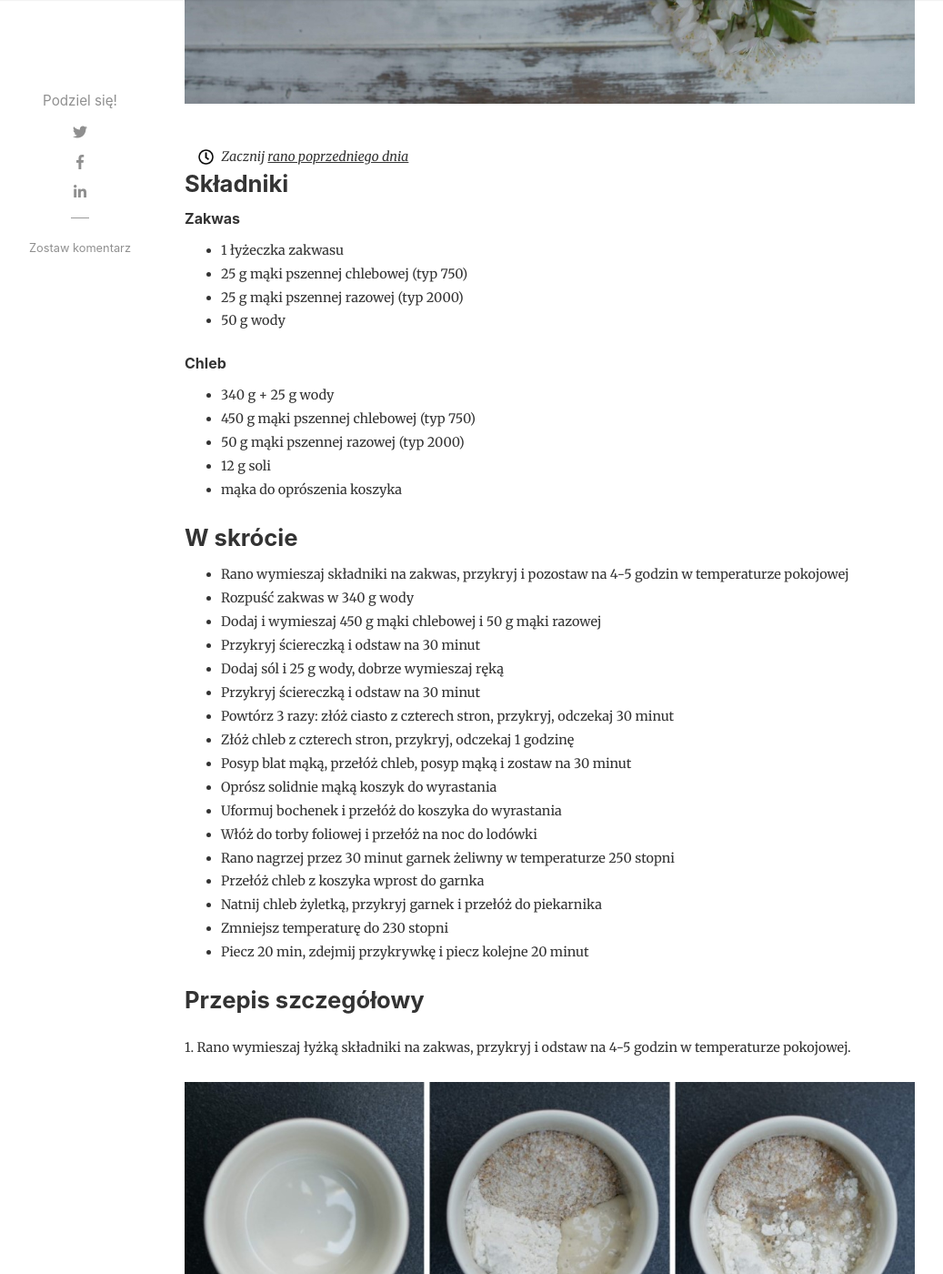
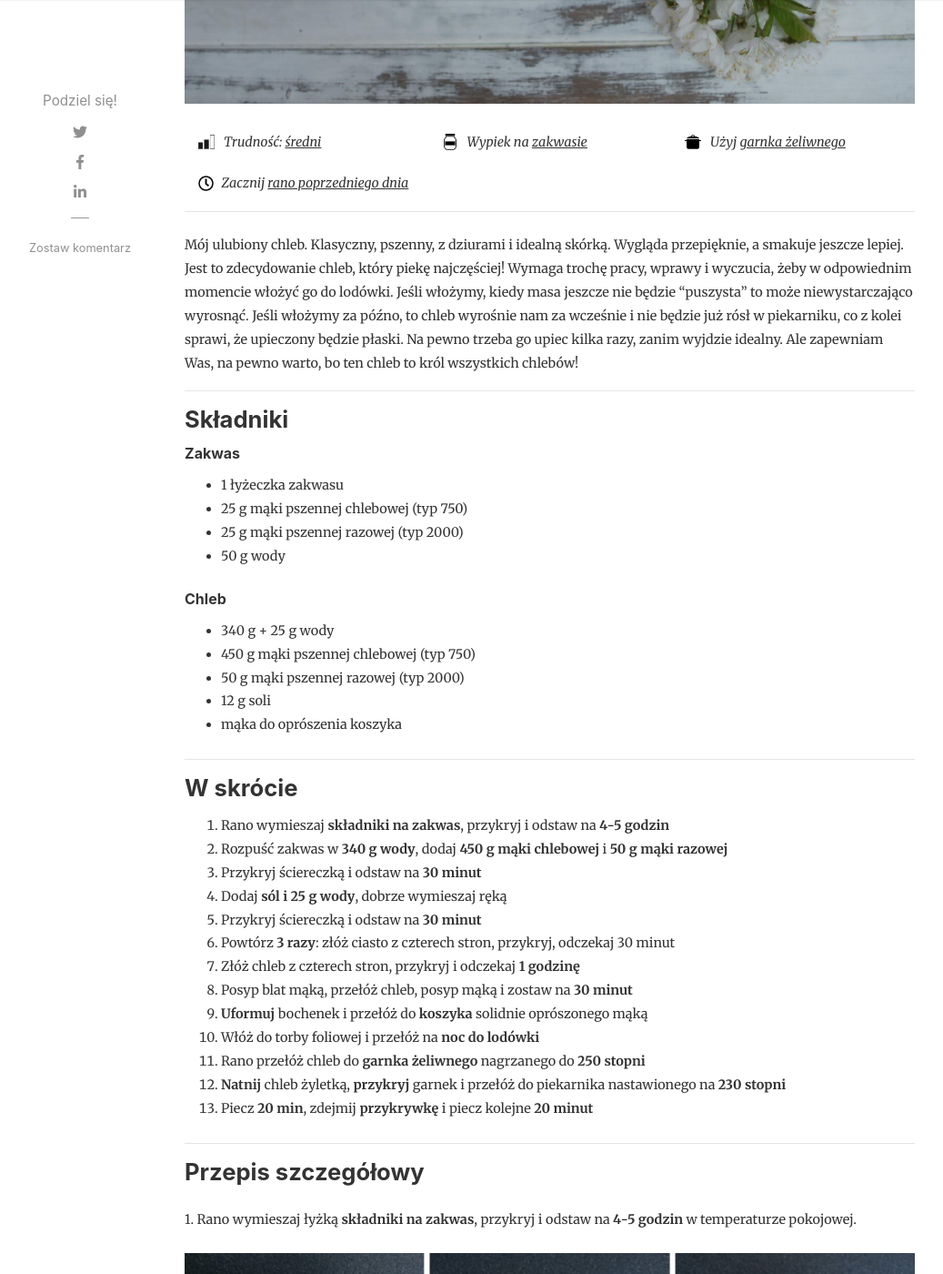
Before and after one commit to leszko/chlebyrolfa.github.io, a Jekyll site: the page built from _posts/2020-05-05-chleb-z-idealna-skorka.md, in a window 1280 px wide and 1400 px high, scrolled down 588 px. Shown: the whole window at 91% size, without its empty margins (82-1119 px from the left). Built offline with Jekyll 4.4.1, drawn with Linux system fonts in a browser that asks for light colours; nearby versions of some CDN libraries; comment, search, counter and statistics services are not loaded; some of the changed text lies outside the part shown.

Commit message:
Add lifting for "Chleb z idealną skórką"

```diff
--- a/_includes/postbox.html
+++ b/_includes/postbox.html
@@ -55,6 +55,8 @@
                            <span class="post-icon"><img src="/assets/images/baking-tray.png" title="Użyj uzyj-kamieniaia"></span>
                         {% elsif post.tags contains "uzyj-blachy" %}
                             <span class="post-icon"><img src="/assets/images/baking-tray.png" title="Użyj blachy"></span>
+                        {% elsif post.tags contains "uzyj-garnka-zeliwnego" %}
+                            <span class="post-icon"><img src="/assets/images/dutch-oven.png" title="Użyj garnka żeliwnego"></span>
                         {% endif %}
                         </div>
                          <div class="col-6 pr-0">
--- a/_layouts/post.html
+++ b/_layouts/post.html
@@ -95,6 +95,8 @@ locale: pl_PL
                             <span class="intro-icon"><img src="/assets/images/baking-tray.png" alt="Uzyj uzyj-kamieniaia"><i>Użyj <u>uzyj-kamieniaia</u></i></span>
                         {% elsif page.tags contains "uzyj-blachy" %}
                             <span class="intro-icon"><img src="/assets/images/baking-tray.png" alt="Uzyj blachy"><i>Użyj <u>blachy</u></i></span>
+                        {% elsif page.tags contains "uzyj-garnka-zeliwnego" %}
+                            <span class="intro-icon"><img src="/assets/images/dutch-oven.png" alt="Uzyj blachy"><i>Użyj <u>garnka żeliwnego</u></i></span>
                         {% endif %}
                       </div>
                     </div>
@@ -161,7 +163,7 @@ locale: pl_PL
                     {% assign sortedCategories = page.categories | sort %}
                     {% for category in sortedCategories %}
                     <li>
-                        <a class="smoothscroll" href="{{site.baseurl}}/categories#{{ category | replace: " ","-" }}" style="pointer-events: none; cursor: default;">{{ category }}</a>
+                        <a class="smoothscroll" href="{{site.baseurl}}/categories#{{ category | replace: " ","-" }}">{{ category }}</a>
                     </li>
                     {% endfor %}
                 </ul>
@@ -174,7 +176,7 @@ locale: pl_PL
                     {% assign sortedTags = page.tags | sort %}
                     {% for tag in sortedTags %}
                     <li>
-                        <a class="smoothscroll" href="{{site.baseurl}}/tags#{{ tag | replace: " ","-" }}" style="pointer-events: none; cursor: default;">#{{ tag }}</a>
+                        <a class="smoothscroll" href="{{site.baseurl}}/tags#{{ tag | replace: " ","-" }}">#{{ tag }}</a>
                     </li>
                     {% endfor %}
                 </ul>
--- a/_posts/2020-05-05-chleb-z-idealna-skorka.md
+++ b/_posts/2020-05-05-chleb-z-idealna-skorka.md
@@ -3,10 +3,18 @@ layout: post
 image:  assets/images/blog/2020-05-05-chleb-z-idealna-skorka/chleb-z-idealna-skorka.jpg
 title: Chleb z idealną skórką
 description: Chleb z idealną skórką, pieczony w garnku. Przepis na chleb z grubą i chrupiącą skórką. Cudowny nocny chleb z garnka z idealnie chrupiącą skórką i mięciutkim środkiem. Wspaniały przepis na domowy chleb pieczony w garnku żeliwnym. Wymaga odrobiny zaangażowania, serca i czasu.
+tags: wypiek-na-zakwasie sredniotrudny-przepis uzyj-garnka-zeliwnego
+categories: chleby
 source-title: VitaLivesFree (Foolproof Sourdough Bread Recipe)
 source-link: https://youtu.be/rxPTdIrsxOw
 when-to-start: rano poprzedniego dnia
 ---
+
+-----
+
+Mój ulubiony chleb. Klasyczny, pszenny, z dziurami i idealną skórką. Wygląda przepięknie, a smakuje jeszcze lepiej. Jest to zdecydowanie chleb, który piekę najczęściej! Wymaga trochę pracy, wprawy i wyczucia, żeby w odpowiednim momencie włożyć go do lodówki. Jeśli włożymy, kiedy masa jeszcze nie będzie "puszysta" to może niewystarczająco wyrosnąć. Jeśli włożymy za późno, to chleb wyrośnie nam za wcześnie i nie będzie już rósł w piekarniku, co z kolei sprawi, że upieczony będzie płaski. Na pewno trzeba go upiec kilka razy, zanim wyjdzie idealny. Ale zapewniam Was, na pewno warto, bo ten chleb to król wszystkich chlebów!
+
+-----
 
 ## Składniki
 
@@ -24,91 +32,79 @@ when-to-start: rano poprzedniego dnia
 * 12 g soli
 * mąka do oprószenia koszyka
 
+-----
+
 ## W skrócie
 
-* Rano wymieszaj składniki na zakwas, przykryj i pozostaw na 4-5 godzin w temperaturze pokojowej
-* Rozpuść zakwas w 340 g wody
-* Dodaj i wymieszaj 450 g mąki chlebowej i 50 g mąki razowej
-* Przykryj ściereczką i odstaw na 30 minut
-* Dodaj sól i 25 g wody, dobrze wymieszaj ręką
-* Przykryj ściereczką i odstaw na 30 minut
-* Powtórz 3 razy: złóż ciasto z czterech stron, przykryj, odczekaj 30 minut
-* Złóż chleb z czterech stron, przykryj, odczekaj 1 godzinę
-* Posyp blat mąką, przełóż chleb, posyp mąką i zostaw na 30 minut
-* Oprósz solidnie mąką koszyk do wyrastania
-* Uformuj bochenek i przełóż do koszyka do wyrastania
-* Włóż do torby foliowej i przełóż na noc do lodówki
-* Rano nagrzej przez 30 minut garnek żeliwny w temperaturze 250 stopni
-* Przełóż chleb z koszyka wprost do garnka
-* Natnij chleb żyletką, przykryj garnek i przełóż do piekarnika
-* Zmniejsz temperaturę do 230 stopni
-* Piecz 20 min, zdejmij przykrywkę i piecz kolejne 20 minut
+1. Rano wymieszaj **składniki na zakwas**, przykryj i odstaw na **4-5 godzin**
+2. Rozpuść zakwas w **340 g wody**, dodaj **450 g mąki chlebowej** i **50 g mąki razowej**
+3. Przykryj ściereczką i odstaw na **30 minut**
+4. Dodaj **sól i 25 g wody**, dobrze wymieszaj ręką
+5. Przykryj ściereczką i odstaw na **30 minut**
+6. Powtórz **3 razy**: złóż ciasto z czterech stron, przykryj, odczekaj 30 minut
+7. Złóż chleb z czterech stron, przykryj i odczekaj **1 godzinę**
+8. Posyp blat mąką, przełóż chleb, posyp mąką i zostaw na **30 minut**
+9. **Uformuj** bochenek i przełóż do **koszyka** solidnie oprószonego mąką
+10. Włóż do torby foliowej i przełóż na **noc do lodówki**
+11. Rano przełóż chleb do **garnka żeliwnego** nagrzanego do **250 stopni**
+12. **Natnij** chleb żyletką, **przykryj** garnek i przełóż do piekarnika nastawionego na **230 stopni**
+13. Piecz **20 min**, zdejmij **przykrywkę** i piecz kolejne **20 minut**
+
+-----
 
 ## Przepis szczegółowy
 
-1\. Rano wymieszaj łyżką składniki na zakwas, przykryj i odstaw na 4-5 godzin w temperaturze pokojowej.
+1\. Rano wymieszaj łyżką **składniki na zakwas**, przykryj i odstaw na **4-5 godzin** w temperaturze pokojowej.
 
 ![Chleb z idealną skórką - Zakwas](/assets/images/blog/2020-05-05-chleb-z-idealna-skorka/chleb-z-idealna-skorka-zakwas.jpg)
 
-2\. W misce rozpuść zakwas w 340 g wody.\\
-3\. Dodaj 450 g mąki pszennej chlebowej i 50 g mąki pszennej razowej.\\
-4\. Wymieszaj najpierw łyżką, a potem ręką.
+2\. W misce rozpuść zakwas w **340 g wody**. Dodaj **450 g mąki pszennej chlebowej** i **50 g mąki pszennej razowej**. Wymieszaj najpierw łyżką, a potem ręką.
 
 ![Chleb z idealną skórką - Przygotowanie ciasta](/assets/images/blog/2020-05-05-chleb-z-idealna-skorka/chleb-z-idealna-skorka-przygotowanie-ciasta.jpg)
 
-5\. Odstaw na 30 minut w temperaturze pokojowej.\\
-6\. Dodaj sól i 25 g wody.\\
-7\. Dobrze zagnieć ręką przez około 5 minut.\\
-8\. Przykryj ściereczką i odstaw na 30 minut w temperaturze pokojowej.
+3\. Przykryj ściereczką i odstaw na **30 minut** w temperaturze pokojowej.\\
+4\. Dodaj **sól i 25 g wody**. Dobrze zagnieć ręką przez około **5 minut**.\\
+5\. Przykryj ściereczką i odstaw na **30 minut** w temperaturze pokojowej.
 
 ![Chleb z idealną skórką - Ugniatanie](/assets/images/blog/2020-05-05-chleb-z-idealna-skorka/chleb-z-idealna-skorka-ugniatanie.jpg)
 
-9\. Trzy razy powtórz ten sam cykl czynności:
+6\. **Trzy razy** powtórz ten sam cykl czynności:
 - zwilżoną ręką pociągnij za każdy z czterech boków ciasta i złóż je do środka
 - przykryj ściereczką
 - odstaw na 30 minut w temperaturze pokojowej
 
 ![Chleb z idealną skórką - Przekładanie](/assets/images/blog/2020-05-05-chleb-z-idealna-skorka/chleb-z-idealna-skorka-przekladanie.jpg)
 
-10\. Przełóż jeszcze raz ciasto tak jak w poprzednim kroku, ale tym razem odstaw je przykryte ściereczką na 1 godzinę.\\
-11\. Ciasto powinno być lekko "puchate", a jeśli takie nie jest, to powtórz poprzedni krok jeszcze raz.\\
-12\. Oprósz blat mąką i przełóż ciasto.\\
-13\. Posyp chleb mąką i poczekaj 30 minut.
+7\. **Przełóż jeszcze raz** ciasto tak jak w poprzednim kroku, ale tym razem odstaw je przykryte ściereczką na **1 godzinę**. Po tym czasie ciasto powinno być lekko "puchate". Jeśli takie nie jest, to powtórz poprzedni krok jeszcze raz.\\
+8\. Oprósz blat mąką i przełóż ciasto. Posyp je mąką i poczekaj **30 minut**.
 
 ![Chleb z idealną skórką - Posypanie](/assets/images/blog/2020-05-05-chleb-z-idealna-skorka/chleb-z-idealna-skorka-posypanie.jpg)
 
-14\. Zacznij formowanie bochenka od złożenia czterech stron chleba do środka.
+9\. Zacznij **formowanie bochenka** od złożenia czterech stron chleba do środka.
 
 ![Chleb z idealną skórką - Formowanie pierwsze](/assets/images/blog/2020-05-05-chleb-z-idealna-skorka/chleb-z-idealna-skorka-formowanie-pierwsze.jpg)
 
-15\. Następnie przesuń kilka razy bochenek po blacie, żeby wytworzyć napięcie.
+Następnie przesuń kilka razy bochenek po blacie, żeby wytworzyć napięcie.
 
 ![Chleb z idealną skórką - Formowanie drugie](/assets/images/blog/2020-05-05-chleb-z-idealna-skorka/chleb-z-idealna-skorka-formowanie-drugie.jpg)
 
-16\. Wreszcie obracając rękami uformuj okrągły bochenek.
+Wreszcie obracając rękami uformuj okrągły bochenek.
 
 ![Chleb z idealną skórką - Formowanie trzecie](/assets/images/blog/2020-05-05-chleb-z-idealna-skorka/chleb-z-idealna-skorka-formowanie-trzecie.jpg)
 
-17\. Posyp solidnie mąką koszyk do wyrastania chleba.\\
-18\. Przełóż bochenek do koszyka i oprósz mąką.
+Posyp solidnie mąką koszyk do wyrastania chleba i Przełóż do niego uformowany bochenek.
 
 ![Chleb z idealną skórką - Wyrastanie](/assets/images/blog/2020-05-05-chleb-z-idealna-skorka/chleb-z-idealna-skorka-wyrastanie.jpg)
 
-19\. Włóż koszyk z chlebem do torby foliowej i umieść na noc w lodówce.\\
-20\. Rano nagrzej przez 30 minut przykryty garnek żeliwny w temperaturze 250 stopni.\\
-21\. Wyjmij chleb z lodówki i wyciągnij go z torby foliowej.
+10\. Włóż koszyk z chlebem do **torby foliowej** i umieść na **noc w lodówce**.\\
+11\. Rano nagrzej przez **30 minut** przykryty garnek żeliwny w temperaturze **250 stopni**. Wyjmij chleb z lodówki i wyciągnij go z torby foliowej. Wyciągnij garnek żeliwny z piekarnika i zdejmij pokrywkę. Przełóż chleb z koszyka **bezpośrednio do garnka**.
 
 ![Chleb z idealną skórką - Wyrośnięty](/assets/images/blog/2020-05-05-chleb-z-idealna-skorka/chleb-z-idealna-skorka-wyrosniety.jpg)
 
-22\. Wyciągnij garnek żeliwny z piekarnika i zdejmij pokrywkę.\\
-23\. Przełóż chleb z koszyka bezpośrednio do garnka.\\
-24\. Natnij chleb żyletką w 3 miejscach.\\
-25\. Przykryj garnek i przełóż go do piekarnika.
+12\. **Natnij chleb** żyletką w 3 miejscach, a następnie **przykryj garnek** i przełóż go do **piekarnika**. Zmniejsz temperaturę piekarnika do **230 stopni**.
 
 ![Chleb z idealną skórką - Nacinanie](/assets/images/blog/2020-05-05-chleb-z-idealna-skorka/chleb-z-idealna-skorka-nacinanie.jpg)
 
-26\. Zmniejsz temperaturę piekarnika do 230 stopni.\\
-27\. Piecz 20 minut, po czym, zdejmij pokrywkę.\\
-28\. Piecz dodatkowo 20 minut bez przykrycia.
+13\. Piecz **20 minut**, po czym, **zdejmij pokrywkę**. Piecz dodatkowo **20 minut** bez przykrycia. Po upieczeniu przełóż do ostygnięcia na kratkę kuchenną.
 
 ![Chleb z idealną skórką - Chleb z idealną skórką](/assets/images/blog/2020-05-05-chleb-z-idealna-skorka/chleb-z-idealna-skorka-koniec.jpg)
```
Also changed, not shown: _layouts/categories.html (added, +23 -0 lines), _layouts/tags.html (added, +23 -0 lines), _pages/categories.md (added, +5 -0 lines), _pages/tags.md (added, +5 -0 lines), index.html (+0 -16 lines), assets/images/baking-tray - Copy.png (deleted), assets/images/dutch-oven.png, assets/images/noun_Baking Tray_1534548.png (deleted), assets/images/noun_Baking Tray_2540190.png (deleted), assets/images/noun_Baking Tray_2540231.png (deleted), assets/images/noun_Cooking Pot_96954.png (deleted), assets/images/noun_Dutch Oven_1544807.png (deleted), assets/images/noun_Kettle_180623.png (deleted), assets/images/noun_tray_2170698.png (deleted).
